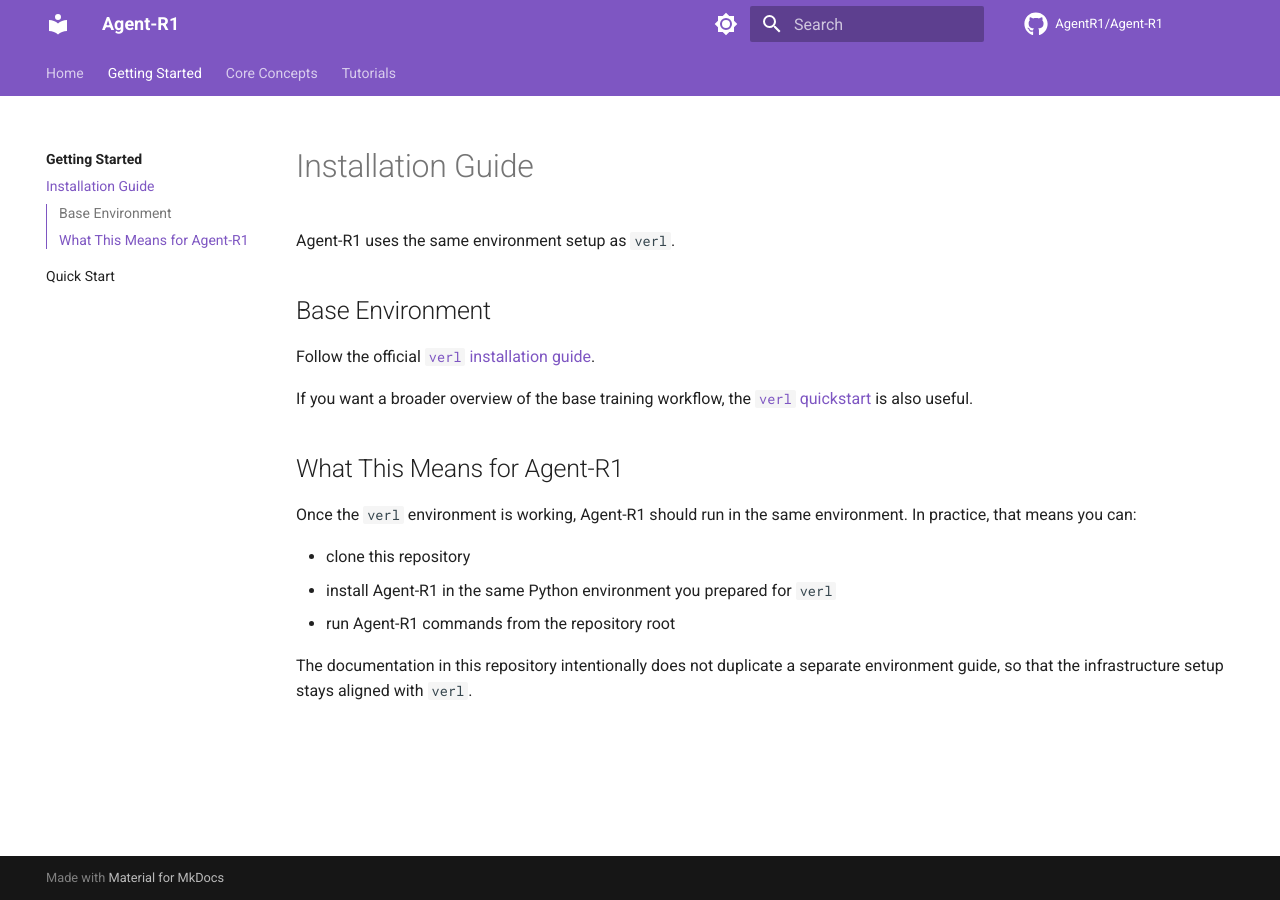
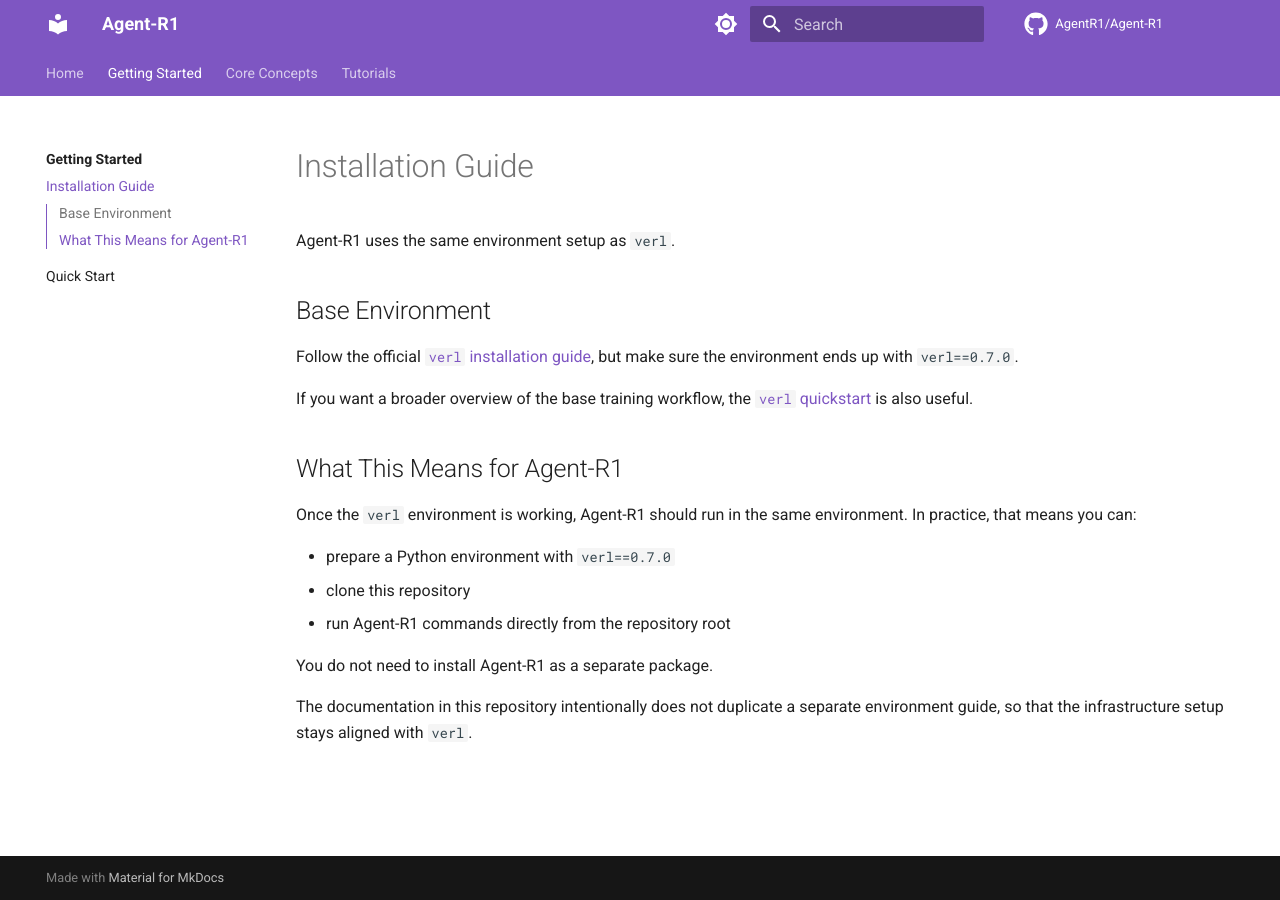
Before and after one commit to momo1443/plug-and-play-verification, an MkDocs documentation site: the page built from docs/getting-started/installation-guide.md, in a window 1280 px wide. Built offline with MkDocs 1.6.1 and Material for MkDocs 9.7.7, drawn with Linux system fonts in a browser that asks for light colours; comment, search, counter and statistics services are not loaded.

Commit message:
final commit

```diff
--- a/docs/getting-started/installation-guide.md
+++ b/docs/getting-started/installation-guide.md
@@ -4,7 +4,7 @@
 
 ## Base Environment
 
-Follow the official [`verl` installation guide](https://verl.readthedocs.io/en/latest/start/install.html).
+Follow the official [`verl` installation guide](https://verl.readthedocs.io/en/latest/start/install.html), but make sure the environment ends up with `verl==0.7.0`.
 
 If you want a broader overview of the base training workflow, the [`verl` quickstart](https://verl.readthedocs.io/en/latest/start/quickstart.html) is also useful.
 
@@ -12,8 +12,10 @@
 
 Once the `verl` environment is working, Agent-R1 should run in the same environment. In practice, that means you can:
 
+- prepare a Python environment with `verl==0.7.0`
 - clone this repository
-- install Agent-R1 in the same Python environment you prepared for `verl`
-- run Agent-R1 commands from the repository root
+- run Agent-R1 commands directly from the repository root
+
+You do not need to install Agent-R1 as a separate package.
 
 The documentation in this repository intentionally does not duplicate a separate environment guide, so that the infrastructure setup stays aligned with `verl`.
```
Also changed, not shown: README.md (+3 -3 lines).
